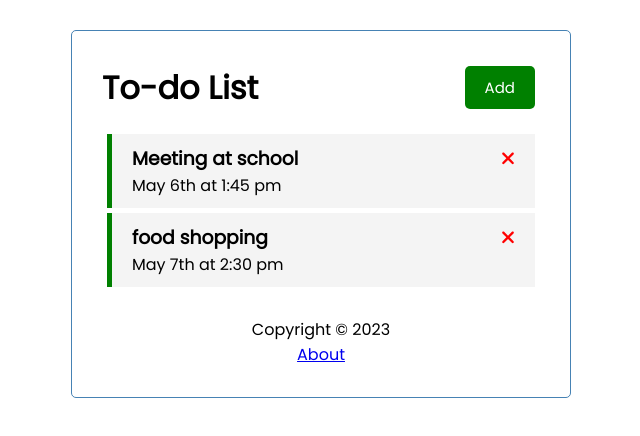
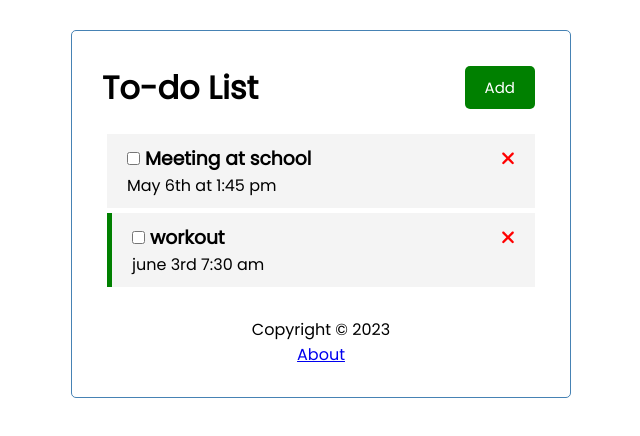
Before and after one commit to ramzi-km/To-do-_list, an Angular app: page / in a window 1280 px wide. Shown: the top 436 px of the page, without its empty margins (319-959 px from the left). Built offline with nearby package versions, Linux system fonts and the light colour scheme; data requests are answered from the project's data file.

Commit message:
checkbox

```diff
--- a/db.json
+++ b/db.json
@@ -4,13 +4,15 @@
       "id": 2,
       "text": "Meeting at school",
       "day": "May 6th at 1:45 pm",
-      "reminder": true
+      "reminder": false,
+      "taskDone": false
     },
     {
-      "id": 3,
-      "text": "food shopping",
-      "day": "May 7th at 2:30 pm",
-      "reminder": true
+      "text": "workout",
+      "day": "june 3rd 7:30 am",
+      "reminder": true,
+      "taskDone": false,
+      "id": 3
     }
   ]
 }
--- a/src/app/components/add-task/add-task.component.ts
+++ b/src/app/components/add-task/add-task.component.ts
@@ -13,6 +13,7 @@ export class AddTaskComponent {
   text!: string;
   day!: string;
   reminder: boolean = false;
+  taskDone: boolean = false;
   showAddTask!: boolean;
   subscription: Subscription;
 
@@ -31,6 +32,7 @@ export class AddTaskComponent {
       text: this.text,
       day: this.day,
       reminder: this.reminder,
+      taskDone:this.taskDone,
     };
 
     this.onAddTask.emit(newTask);
@@ -38,5 +40,6 @@ export class AddTaskComponent {
     this.text = '';
     this.day = '';
     this.reminder = false;
+    this.taskDone = false;
   }
 }
--- a/src/app/components/task-item/task-item.component.css
+++ b/src/app/components/task-item/task-item.component.css
@@ -1,15 +1,34 @@
-.task{
-    background: #f4f4f4 ;
+.task {
+  background: #f4f4f4;
   margin: 5px;
   padding: 10px 20px;
   cursor: pointer;
 }
-.task.reminder{
+.task.reminder {
   border-left: 5px solid green;
 }
-
-.task h3{
+.task-done.reminder {
+  border-left: 5px solid green;
+}
+.task h3 {
   display: flex;
   align-items: center;
   justify-content: space-between;
 }
+.task-done {
+  background: #cecece;
+  margin: 5px;
+  padding: 10px 20px;
+  cursor: pointer;
+}
+.task-done h3 {
+  text-decoration: line-through;
+  display: flex;
+  color: #7a7a7a;
+  align-items: center;
+  justify-content: space-between;
+}
+.task-done p {
+  display: flex;
+  color: #7a7a7a;
+}
--- a/src/app/components/task-item/task-item.component.html
+++ b/src/app/components/task-item/task-item.component.html
@@ -1,6 +1,22 @@
-<div [ngClass]="{ reminder: task.reminder }" class="task" (dblclick)="onToggle(task)">
+<div *ngIf="task.taskDone == true;then taskDone else taskDue"></div>
+
+<ng-template #taskDue>
+  <div
+    #taskDue
+    [ngClass]="{ reminder: task.reminder }"
+    class="task"
+    (dblclick)="onToggle(task)"
+  >
     <h3>
+      <div>
+        <input
+          type="checkbox"
+          value="true"
+          (click)="onToggleCheck(task)"
+          [checked]="task.taskDone"
+        />
         {{ task.text }}
+      </div>
       <fa-icon
         (click)="onDelete(task)"
         [ngStyle]="{ color: 'red' }"
@@ -10,3 +26,30 @@
     </h3>
     <p>{{ task.day }}</p>
   </div>
+</ng-template>
+<ng-template #taskDone>
+  <div
+    [ngClass]="{ reminder: task.reminder }"
+    class="task-done"
+    (dblclick)="onToggle(task)"
+  >
+    <h3>
+      <div>
+        <input
+          type="checkbox"
+          value="true"
+          (click)="onToggleCheck(task)"
+          [checked]="task.taskDone"
+        />
+        {{ task.text }}
+      </div>
+      <fa-icon
+        (click)="onDelete(task)"
+        [ngStyle]="{ color: 'red' }"
+        [icon]="faTimes"
+      >
+      </fa-icon>
+    </h3>
+    <p>{{ task.day }}</p>
+  </div>
+</ng-template>
--- a/src/app/components/task-item/task-item.component.ts
+++ b/src/app/components/task-item/task-item.component.ts
@@ -11,6 +11,8 @@ export class TaskItemComponent {
   @Input() task!: Task;
   @Output() onDeleteTask: EventEmitter<Task> = new EventEmitter();
   @Output() onToggleReminder: EventEmitter<Task> = new EventEmitter();
+  @Output() onToggleCheckBox: EventEmitter<Task> = new EventEmitter();
+
   faTimes = faTimes;
   onDelete(task: any) {
     this.onDeleteTask.emit(task);
@@ -18,4 +20,7 @@ export class TaskItemComponent {
   onToggle(task: any) {
     this.onToggleReminder.emit(task);
   }
+  onToggleCheck(task: any) {
+    this.onToggleCheckBox.emit(task);
+  }
 }
--- a/src/app/components/tasks/tasks.component.html
+++ b/src/app/components/tasks/tasks.component.html
@@ -2,6 +2,7 @@
 <app-task-item
   (onDeleteTask)="deleteTask(task)"
   (onToggleReminder)="toggleReminder(task)"
+  (onToggleCheckBox)="toggleCheckBox(task)"
   *ngFor="let task of tasks"
   [task]="task"
 >
--- a/src/app/components/tasks/tasks.component.ts
+++ b/src/app/components/tasks/tasks.component.ts
@@ -25,6 +25,10 @@ export class TasksComponent implements OnInit {
     task.reminder = !task.reminder;
     this.taskService.updateTaskReminder(task).subscribe();
   }
+  toggleCheckBox(task: Task) {
+    task.taskDone = !task.taskDone;
+    this.taskService.updateTaskDone(task).subscribe();
+  }
   addTask(task: Task) {
     this.taskService.addTask(task).subscribe((task) => {
       this.tasks.push(task);
--- a/src/app/services/task.service.ts
+++ b/src/app/services/task.service.ts
@@ -1,7 +1,6 @@
 import { HttpClient, HttpHeaders } from '@angular/common/http';
 import { Injectable } from '@angular/core';
 import { Observable, of } from 'rxjs';
-import { Tasks } from '../mock-tasks';
 import { Task } from '../task';
 
 const httpOptions = {
@@ -26,6 +25,10 @@ export class TaskService {
     const url = `${this.apiUrl}/${task.id}`;
     return this.http.put<Task>(url, task, httpOptions);
   }
+  updateTaskDone(task: Task): Observable<Task> {
+    const url = `${this.apiUrl}/${task.id}`;
+    return this.http.put<Task>(url, task, httpOptions);
+  }
   addTask(task: Task): Observable<Task> {
     return this.http.post<Task>(this.apiUrl, task, httpOptions);
   }
--- a/src/app/task.ts
+++ b/src/app/task.ts
@@ -3,4 +3,5 @@ export interface Task{
     text:string;
     day:string;
     reminder:boolean;
+    taskDone:boolean;
 }
```
Also changed, not shown: src/app/mock-tasks.ts (deleted, +0 -23 lines). Lines whose indentation alone changed are shown as unchanged.
